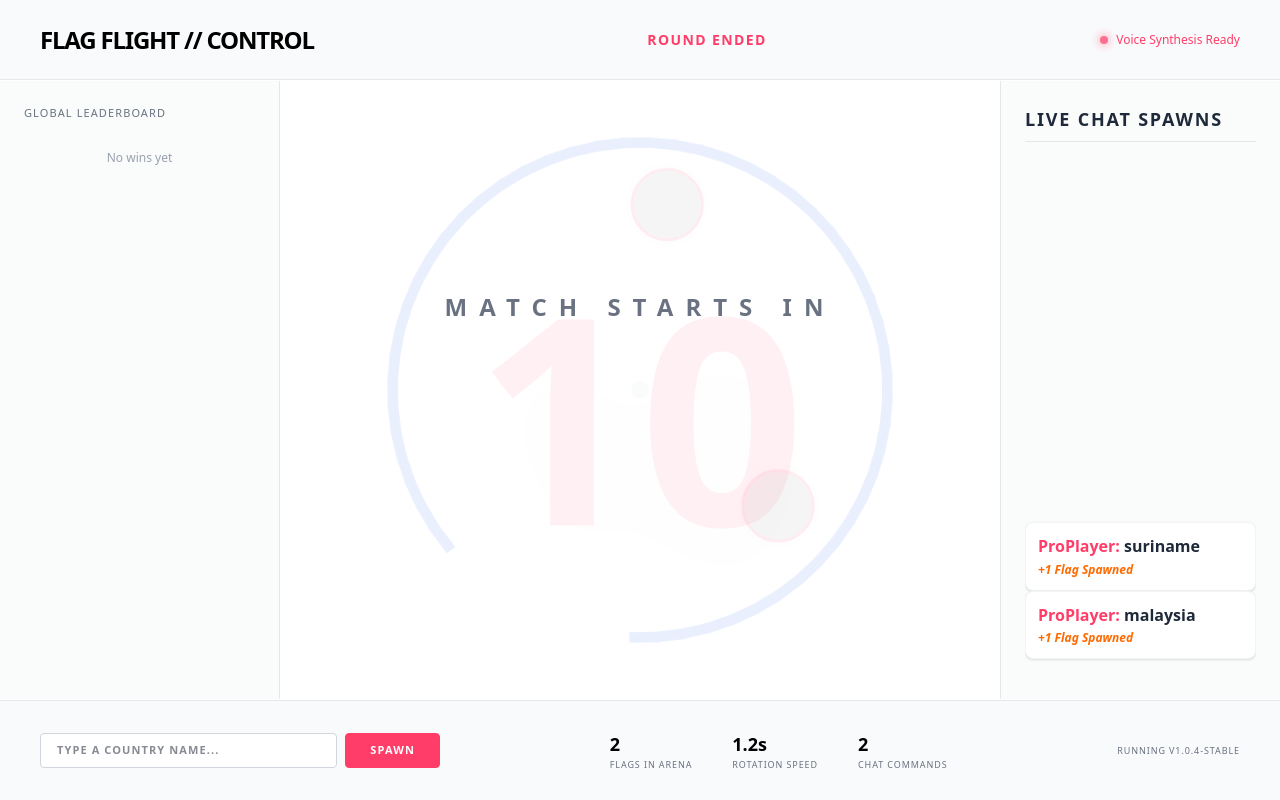
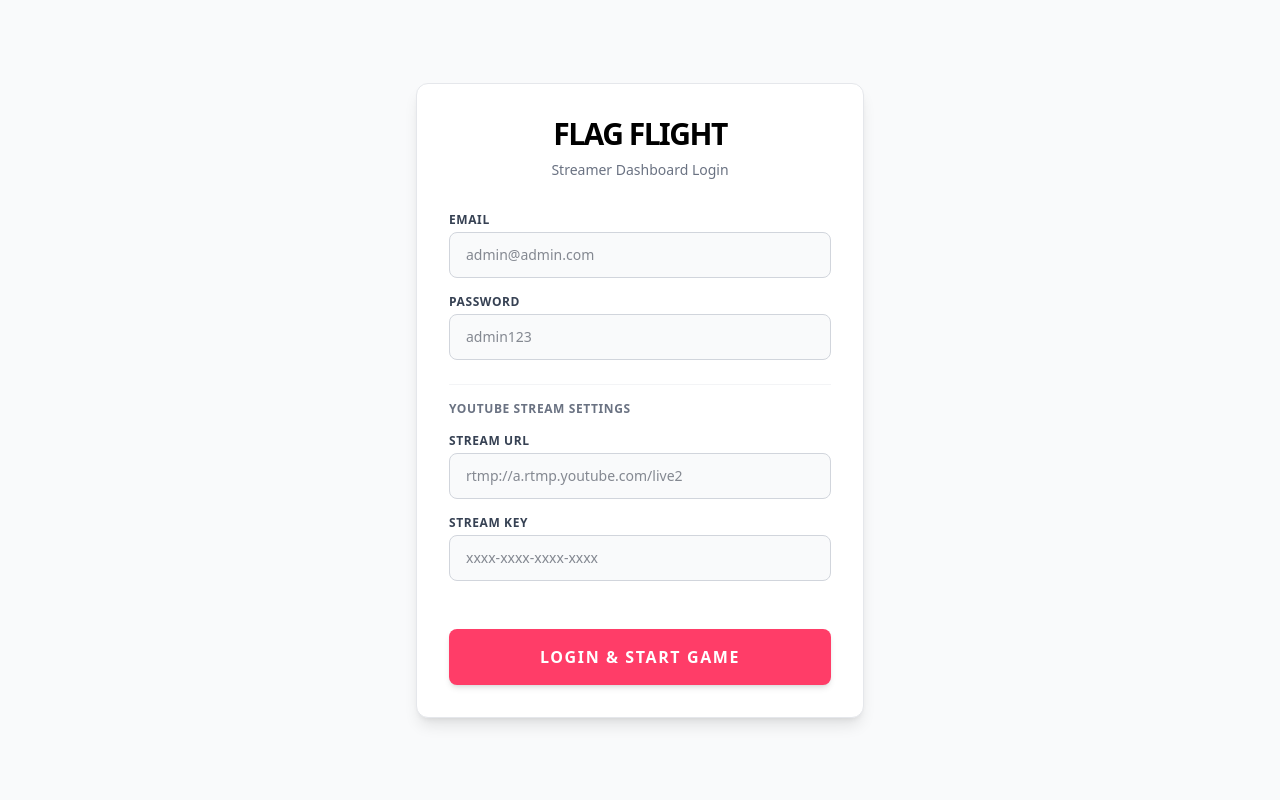
Before and after one commit to tufayel03/flag-fight, a React (Vite) app: page / in a window 1280 px wide. Built offline with nearby package versions, Linux system fonts and the light colour scheme.

Commit message:
locally run

```diff
--- a/src/App.tsx
+++ b/src/App.tsx
@@ -81,6 +81,24 @@ export default function App() {
   const [leaderboard, setLeaderboard] = useState<Record<string, number>>({});
   const [chatMessages, setChatMessages] = useState<{id: number, user: string, msg: string}[]>([]);
   const [chatInput, setChatInput] = useState('');
+
+  // Login State
+  const [isLoggedIn, setIsLoggedIn] = useState(false);
+  const [email, setEmail] = useState('');
+  const [password, setPassword] = useState('');
+  const [streamKey, setStreamKey] = useState('');
+  const [streamUrl, setStreamUrl] = useState('');
+  const [loginError, setLoginError] = useState('');
+
+  const handleLogin = (e: React.FormEvent) => {
+    e.preventDefault();
+    if (email === 'admin@admin.com' && password === 'admin123') {
+      setIsLoggedIn(true);
+      setLoginError('');
+    } else {
+      setLoginError('Invalid email or password');
+    }
+  };
 
   const gameStateRef = useRef({
     state: 'WAITING',
@@ -416,6 +434,7 @@ export default function App() {
 
   // Auto-simulate chat
   useEffect(() => {
+    if (!isLoggedIn) return;
     const interval = setInterval(() => {
         if (gameStateRef.current.state !== 'ENDED' && Math.random() > 0.6) {
             const countryKeys = Object.keys(COUNTRIES);
@@ -428,7 +447,84 @@ export default function App() {
         }
     }, 1500);
     return () => clearInterval(interval);
-  }, []);
+  }, [isLoggedIn]);
+
+  if (!isLoggedIn) {
+    return (
+      <div className="min-h-screen bg-gray-50 flex items-center justify-center p-4">
+        <div className="bg-white p-8 rounded-xl shadow-lg max-w-md w-full border border-gray-200">
+          <div className="text-center mb-8">
+            <h1 className="font-black text-3xl tracking-tighter uppercase text-black mb-2">Flag Flight</h1>
+            <p className="text-gray-500 text-sm font-medium">Streamer Dashboard Login</p>
+          </div>
+
+          {loginError && (
+            <div className="bg-red-50 text-red-600 p-3 rounded-lg mb-6 text-sm font-bold text-center border border-red-200">
+              {loginError}
+            </div>
+          )}
+
+          <form onSubmit={handleLogin} className="space-y-4">
+            <div>
+              <label className="block text-xs font-bold text-gray-700 uppercase tracking-wider mb-1">Email</label>
+              <input
+                type="email"
+                value={email}
+                onChange={(e) => setEmail(e.target.value)}
+                className="w-full bg-gray-50 border border-gray-300 text-gray-900 px-4 py-3 rounded-lg text-sm focus:outline-none focus:border-[#FF3D68] focus:ring-1 focus:ring-[#FF3D68]"
+                placeholder="admin@admin.com"
+                required
+              />
+            </div>
+            <div>
+              <label className="block text-xs font-bold text-gray-700 uppercase tracking-wider mb-1">Password</label>
+              <input
+                type="password"
+                value={password}
+                onChange={(e) => setPassword(e.target.value)}
+                className="w-full bg-gray-50 border border-gray-300 text-gray-900 px-4 py-3 rounded-lg text-sm focus:outline-none focus:border-[#FF3D68] focus:ring-1 focus:ring-[#FF3D68]"
+                placeholder="admin123"
+                required
+              />
+            </div>
+
+            <div className="pt-4 border-t border-gray-100 mt-6">
+              <h3 className="text-xs font-bold text-gray-500 uppercase tracking-wider mb-4">YouTube Stream Settings</h3>
+              <div className="space-y-4">
+                <div>
+                  <label className="block text-xs font-bold text-gray-700 uppercase tracking-wider mb-1">Stream URL</label>
+                  <input
+                    type="text"
+                    value={streamUrl}
+                    onChange={(e) => setStreamUrl(e.target.value)}
+                    className="w-full bg-gray-50 border border-gray-300 text-gray-900 px-4 py-3 rounded-lg text-sm focus:outline-none focus:border-[#FF3D68] focus:ring-1 focus:ring-[#FF3D68]"
+                    placeholder="rtmp://a.rtmp.youtube.com/live2"
+                  />
+                </div>
+                <div>
+                  <label className="block text-xs font-bold text-gray-700 uppercase tracking-wider mb-1">Stream Key</label>
+                  <input
+                    type="password"
+                    value={streamKey}
+                    onChange={(e) => setStreamKey(e.target.value)}
+                    className="w-full bg-gray-50 border border-gray-300 text-gray-900 px-4 py-3 rounded-lg text-sm focus:outline-none focus:border-[#FF3D68] focus:ring-1 focus:ring-[#FF3D68]"
+                    placeholder="xxxx-xxxx-xxxx-xxxx"
+                  />
+                </div>
+              </div>
+            </div>
+
+            <button
+              type="submit"
+              className="w-full bg-[#FF3D68] text-white font-black uppercase tracking-widest py-4 rounded-lg mt-8 hover:bg-[#e0355b] transition-colors shadow-md"
+            >
+              Login & Start Game
+            </button>
+          </form>
+        </div>
+      </div>
+    );
+  }
 
   return (
     <div className="w-full h-screen bg-white text-gray-900 font-sans overflow-hidden grid grid-cols-[280px_1fr_280px] grid-rows-[80px_1fr_100px] gap-[1px]">
```
